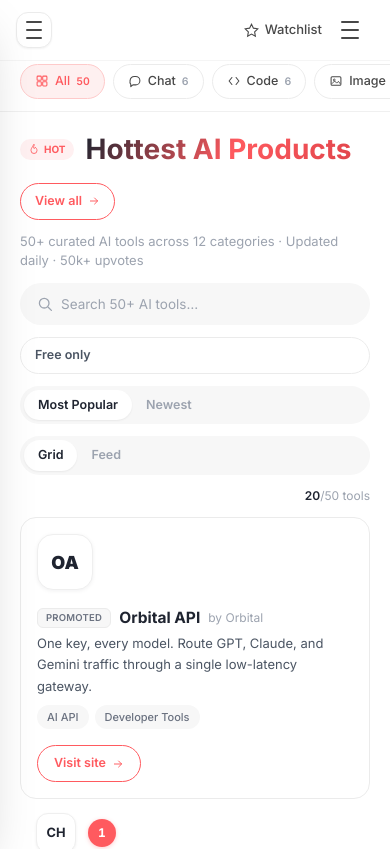
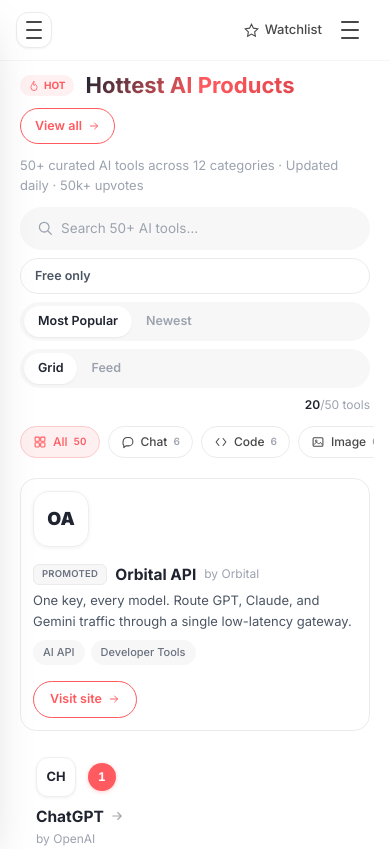
Before and after one commit to ayusho-o/Atlas-intellignce, a Next.js app: page /products in a window 390 px wide. Shown: the top 849 px of the page. Built offline with nearby package versions, Linux system fonts and the light colour scheme.

Commit message:
fix: move categories directly above grid, redesign mobile layout, tighter hero

```diff
--- a/src/app/products/page.tsx
+++ b/src/app/products/page.tsx
@@ -679,19 +679,20 @@
             border-right: none !important;
             border-top: none !important;
             border-bottom: 1px solid #EBEBEB !important;
+            padding: 12px 0 !important;
           }
           .product-card:hover { transform: none !important; box-shadow: none !important; }
           .card-inline-logo { display: flex !important; }
-          .products-hero h1 {
-            font-size: 28px !important;
-          }
+          .products-hero { flex-direction: column; align-items: flex-start !important; gap: 8px !important; }
+          .products-hero h1 { font-size: 22px !important; }
           .products-controls {
             flex-direction: column;
             align-items: stretch !important;
+            gap: 8px !important;
           }
-          .products-controls .search-bar {
-            max-width: 100% !important;
-          }
+          .products-controls .search-bar { max-width: 100% !important; }
+          /* Hide the promoted card full-width wrapper on mobile for cleaner flow */
+          .promoted-card { padding: 12px !important; }
         }
         @media (max-width: 480px) {
           .products-grid {
@@ -772,26 +773,6 @@
       <TopBar />
 
       <div className="lg:pl-[250px] pt-[52px]">
-        {/* Category filter rail */}
-        <div className="flex items-center gap-2 px-5 sm:px-8 py-3 border-b border-[#F0F0F0] overflow-x-auto no-scrollbar">
-          {CATEGORIES.map((c) => {
-            const active = activeCategory === c.id;
-            return (
-              <button
-                key={c.id}
-                onClick={() => setActiveCategory(c.id)}
-                className="cat-pill flex items-center gap-1.5 px-3.5 py-[7px] rounded-full text-[12.5px] font-medium flex-shrink-0"
-                style={active ? { background: "#FEF0F0", color: "#FF5A5F", border: "1px solid #FECACA" } : { color: "#484848", border: "1px solid #EBEBEB", background: "#fff" }}
-              >
-                <c.icon className="w-3.5 h-3.5 flex-shrink-0" />
-                {c.label}
-                <span className="text-[10.5px] font-semibold tabular-nums" style={{ color: active ? "#FF5A5F" : "#9CA3AF" }}>
-                  {categoryCounts[c.id] ?? 0}
-                </span>
-              </button>
-            );
-          })}
-        </div>
 
         <main className="flex-1 px-5 sm:px-8 py-5">
           {/* hero — compact */}
@@ -870,6 +851,27 @@
             <span className="text-[12px] ml-auto flex-shrink-0" style={{ color: COLORS.gray }}>
               <span className="font-semibold" style={{ color: COLORS.dark }}>{Math.min(visibleCount, filtered.length)}</span>/{filtered.length} tools
             </span>
+          </div>
+
+          {/* Category pills — directly above cards */}
+          <div className="flex items-center gap-2 mb-4 overflow-x-auto no-scrollbar pb-1 -mx-1 px-1">
+            {CATEGORIES.map((c) => {
+              const active = activeCategory === c.id;
+              return (
+                <button
+                  key={c.id}
+                  onClick={() => setActiveCategory(c.id)}
+                  className="cat-pill flex items-center gap-1.5 px-3 py-[6px] rounded-full text-[12px] font-medium flex-shrink-0"
+                  style={active ? { background: "#FEF0F0", color: "#FF5A5F", border: "1px solid #FECACA" } : { color: "#484848", border: "1px solid #EBEBEB", background: "#fff" }}
+                >
+                  <c.icon className="w-3.5 h-3.5 flex-shrink-0" />
+                  {c.label}
+                  <span className="text-[10px] font-semibold tabular-nums" style={{ color: active ? "#FF5A5F" : "#9CA3AF" }}>
+                    {categoryCounts[c.id] ?? 0}
+                  </span>
+                </button>
+              );
+            })}
           </div>
 
           {filtered.length === 0 ? (
```
